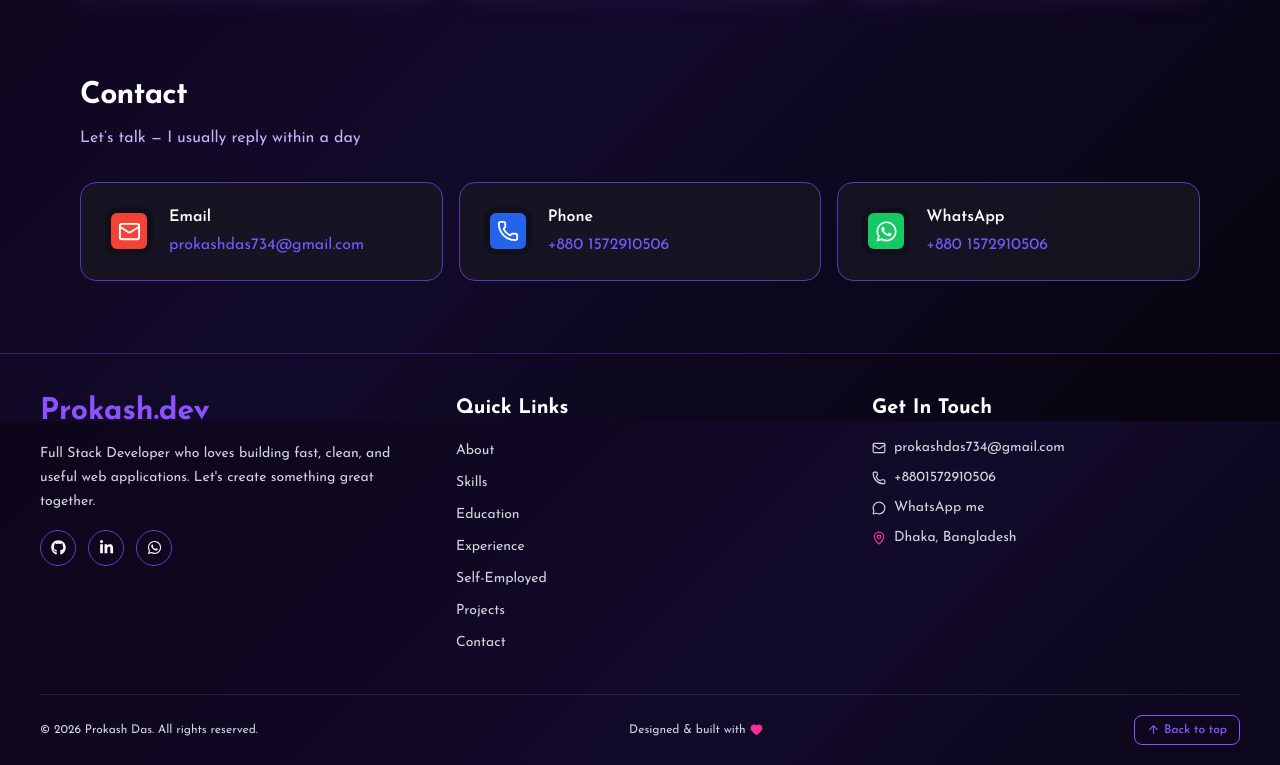
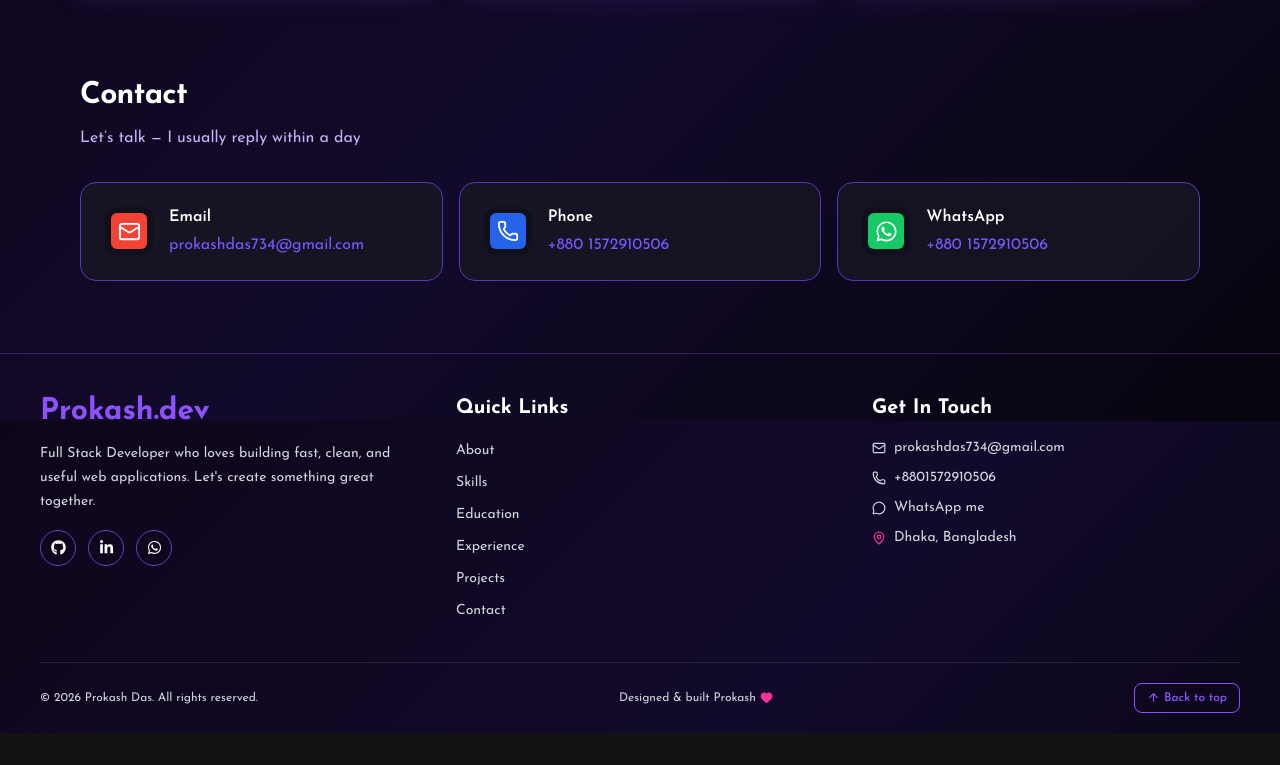
Before and after one commit to prokash4433/portfolio, a Next.js app: page / in a window 1280 px wide. Shown: the part 2779-3544 px from the top of the page. After the commit the page ends 3512 px from the top, so only its background shows below. Built offline with nearby package versions, Linux system fonts and the light colour scheme.

Commit message:
Repeired navbar and footer link

```diff
--- a/src/app/portfolio/Banner.tsx
+++ b/src/app/portfolio/Banner.tsx
@@ -66,17 +66,7 @@ export default function Banner(): React.JSX.Element {
 
           {/* Action Buttons */}
           <div className="mt-5 flex flex-wrap items-center gap-3">
-            {/* <a
-              href="/resume.pdf"
-              download="Prokash-Das-Resume.pdf"
-              className="inline-flex items-center gap-2 rounded-md bg-gradient-to-r from-[#6254d9] to-[#8244d7] px-4 py-2.5 text-xs font-semibold text-white shadow-lg shadow-[#6554d9]/20 transition hover:-translate-y-0.5 hover:brightness-110"
-            >
-              <FiDownload size={14} />
-              Download Resume
-            </a> */}
-
-
-            <a
+          <a
               href="https://drive.google.com/uc?export=download&id=1tu94bN9M8WklTbjN3Osc2pXQr-3l_UvC&filename=Prokash-Das-Resume.pdf"
               target="_blank"
               rel="noopener noreferrer"
--- a/src/app/portfolio/Footer.tsx
+++ b/src/app/portfolio/Footer.tsx
@@ -37,13 +37,12 @@ const Footer = (): React.JSX.Element => {
           }, []);
 
           const quickLinks: QuickLink[] = [
-                    { name: "About", href: "#about" },
-                    { name: "Skills", href: "#skills" },
-                    { name: "Education", href: "#education" },
-                    { name: "Experience", href: "#experience" },
-                    { name: "Self-Employed", href: "#self-employed" },
-                    { name: "Projects", href: "#projects" },
-                    { name: "Contact", href: "#contact" },
+                    { name: "About", href: "/#about" },
+                    { name: "Skills", href: "/#skills" },
+                    { name: "Education", href: "/#education" },
+                    { name: "Experience", href: "/#experience" },
+                    { name: "Projects", href: "#/projects" },
+                    { name: "Contact", href: "#/contact" },
           ];
 
           const socialLinks: SocialLink[] = [
@@ -198,7 +197,7 @@ const Footer = (): React.JSX.Element => {
                                                   <p>© {year ?? 2026} Prokash Das. All rights reserved.</p>
 
                                                   <p className="flex items-center gap-1">
-                                                            Designed &amp; built with
+                                                            Designed &amp; built Prokash
                                                             <Heart
                                                                       size={13}
                                                                       className="fill-pink-500 text-pink-500"
--- a/src/app/portfolio/Navbar.tsx
+++ b/src/app/portfolio/Navbar.tsx
@@ -7,18 +7,20 @@ import { useTheme } from "../ThemeProvider";
 
 type NavLink = {
   name: string;
-  href: `#${string}`;
+  href: `/${string}` | `#${string}`;
 };
 
+
 const navLinks: NavLink[] = [
-  { name: "Home", href: "#home" },
-  { name: "About", href: "#about" },
-  { name: "Skills", href: "#skills" },
-  { name: "Education", href: "#education" },
-  { name: "Projects", href: "#projects" },
-  { name: "Contact", href: "#contact" },
-  { name: "Footer", href: "#footer" },
+  { name: "Home", href: "/#home" },
+  { name: "About", href: "/#about" },
+  { name: "Skills", href: "/#skills" },
+  { name: "Education", href: "/#education" },
+  { name: "Projects", href: "/#projects" },
+  { name: "Contact", href: "/#contact" },
+  { name: "Footer", href: "/#footer" },
 ];
+
 
 export default function Navbar(): React.JSX.Element {
   const { theme, toggleTheme } = useTheme();
@@ -39,7 +41,7 @@ export default function Navbar(): React.JSX.Element {
       <div className="mx-auto flex h-16 max-w-[1120px] items-center justify-between gap-3 px-4 sm:px-6 md:px-10">
         {/* Logo */}
         <Link
-          href="#home"
+          href="/#home"
           onClick={closeMenu}
           className="shrink-0 text-xl font-bold tracking-tight sm:text-[22px]"
           style={{ color: "var(--accent-color)" }}
```
